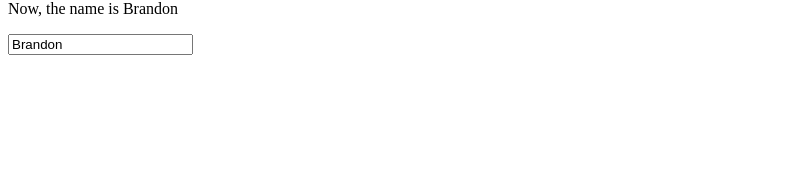
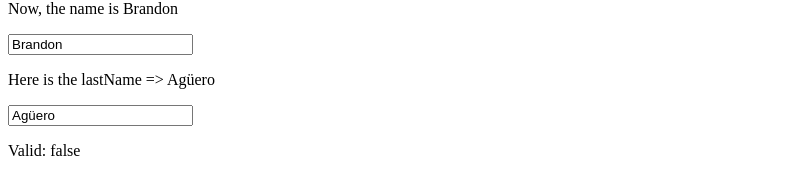
Before and after one commit to BranLeeDev/LearningAngular, an Angular app: page / in a window 1280 px wide. Shown: the part 1223-1396 px from the top of the page, without its empty margins (0-801 px from the left). Before the commit the page ends 1286 px from the top, so only its background shows below. Built offline with nearby package versions, Linux system fonts and the light colour scheme.

Commit message:
Data binding, permite establecer atributos y escuchar eventos en uno solo que es a tráves de ngModel

```diff
--- a/src/app/app.component.html
+++ b/src/app/app.component.html
@@ -46,3 +46,14 @@
 
 <p>Now, the name is {{ person.firstName }}</p>
 <input type="text" [value]="person.firstName" (keyup)="changeName($event)" />
+
+<!-- NG model -->
+
+<p>Here is the lastName => {{ person.lastName }}</p>
+<input
+  type="text"
+  [minlength]="10"
+  #lastNameInput="ngModel"
+  [(ngModel)]="person.lastName"
+/>
+<p>Valid: {{ lastNameInput.valid }}</p>
```
Also changed, not shown: src/app/app.module.ts (+5 -9 lines).
